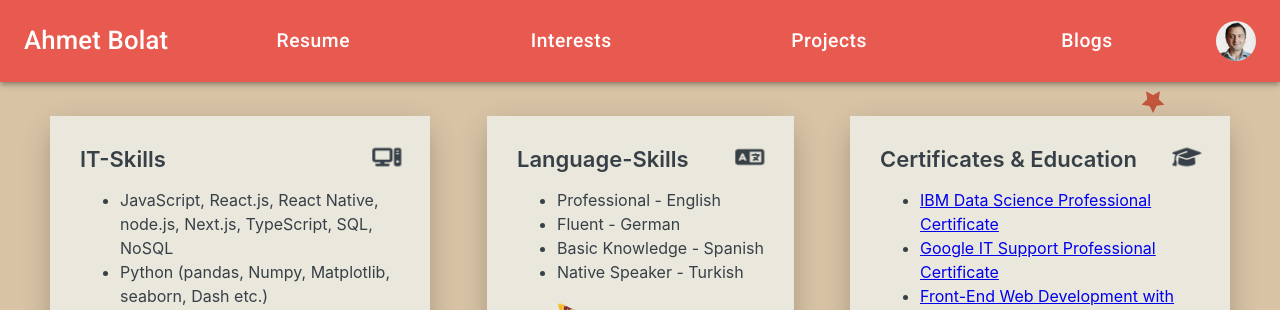
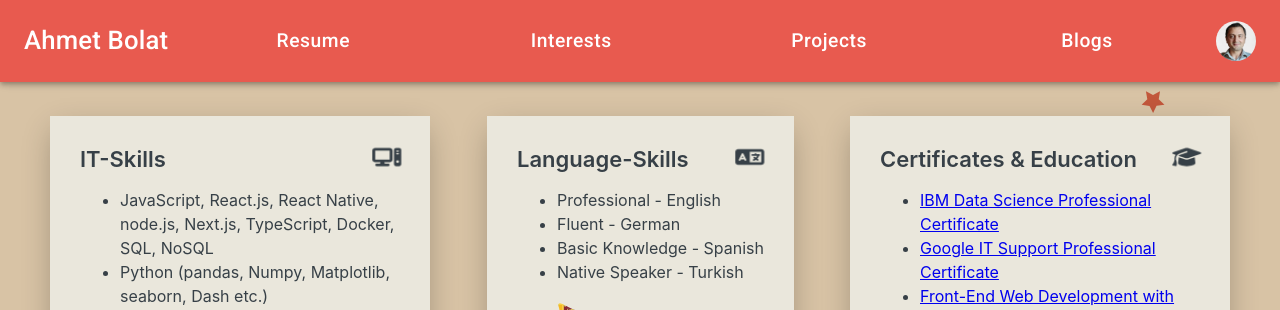
Before and after one commit to bolatah/web-site-as-single-package, a React (Create React App) app: page / in a window 1280 px wide. Shown: the top 310 px of the page. Built offline with nearby package versions, Linux system fonts and the light colour scheme.

Commit message:
small changes in the descriptions of the project

```diff
--- a/src/i18n/messages/deMessages.ts
+++ b/src/i18n/messages/deMessages.ts
@@ -35,7 +35,7 @@ export const deMessages = {
     "Ich habe auch Türkischunterricht für Ausländer gegeben und dabei ein systematisches Verständnis für das Unterrichten der Fremdsprache erworben.",
   // Projects
   open_blog_v2_description:
-    "Aktualisierte Version der unteren Anwendung (Open-Blog) mit dem React-Framework Nextjs unter Verwendung von Server-Side-Rendering",
+    "Aktualisierte Version der unteren Anwendung (Open-Blog) mit dem React-Framework Nextjs unter Verwendung von Server-Side-Rendering und Docker-Bereitstellung.",
   open_blog_description:
     "Open Blog ist eine MERN (MongoDB, Express, React und Node) Stack-Anwendung mit Typescript. Benutzer kann sich mit Firebase-Authentifizierung anmelden und CRUD-Aktionen wie das Erstellen, Lesen, Aktualisieren und Löschen von Blogeinträgen in Open Blog durchführen.",
   contact_manager_description:
--- a/src/i18n/messages/enMessages.ts
+++ b/src/i18n/messages/enMessages.ts
@@ -36,7 +36,7 @@ export const enMessages = {
 
   // Projects
   open_blog_v2_description:
-    "Updated version of the app below (Open-Blog) with React framework Nextjs by using Server-Side-Rendering methods",
+    "Updated version of the app below (Open-Blog) with React framework Nextjs by using Server-Side-Rendering methods and deploying with Docker container.",
   open_blog_description:
     "Open Blog is a MERN (MongoDB, Express, React and Node) stack application coded with Typescript. User can log in with Firebase Authentication and  (CRUD) create, read, update and delete blog posts in Open Blog.",
   contact_manager_description:
--- a/src/i18n/messages/trMessages.ts
+++ b/src/i18n/messages/trMessages.ts
@@ -35,7 +35,7 @@ export const trMessages = {
     "Yabancılara Türkçe dersleri verdim ve yabancılara Türkçe eğitimi ile ilgili sistematik bir anlayışa da sahip oldum.",
   // Projects
   open_blog_v2_description:
-    "Aşağıdaki uygulamanın (Open-Blog), bir React Framework olan Next.js ile Server-Side-Rendering uygulanarak güncellenmiş halidir.",
+    "Aşağıdaki uygulamanın (Open-Blog), bir React Framework olan Next.js ile Server-Side-Rendering ve Docker-Deployment uygulanarak güncellenmiş halidir.",
   open_blog_description:
     "Open Blog, Typescript ile kodlanmış bir MERN (MongoDB, Express, React ve Node) Stack uygulamasıdır. Kullanıcı, Firebase Authentication ile  giriş yapabilir ve sonrasında CRUD islemleri gibi blog oluşturabilir, okuyabilir, güncelleyebilir ve silebilir.",
   contact_manager_description:
--- a/src/pages/Home.tsx
+++ b/src/pages/Home.tsx
@@ -100,8 +100,8 @@ const cards = [
     description: (
       <ul>
         <li>
-          JavaScript, React.js, React Native, node.js, Next.js, TypeScript, SQL,
-          NoSQL
+          JavaScript, React.js, React Native, node.js, Next.js, TypeScript,
+          Docker, SQL, NoSQL
         </li>
         <li>Python (pandas, Numpy, Matplotlib, seaborn, Dash etc.)</li>
         <li>SAP Finance & Controlling</li>
```
